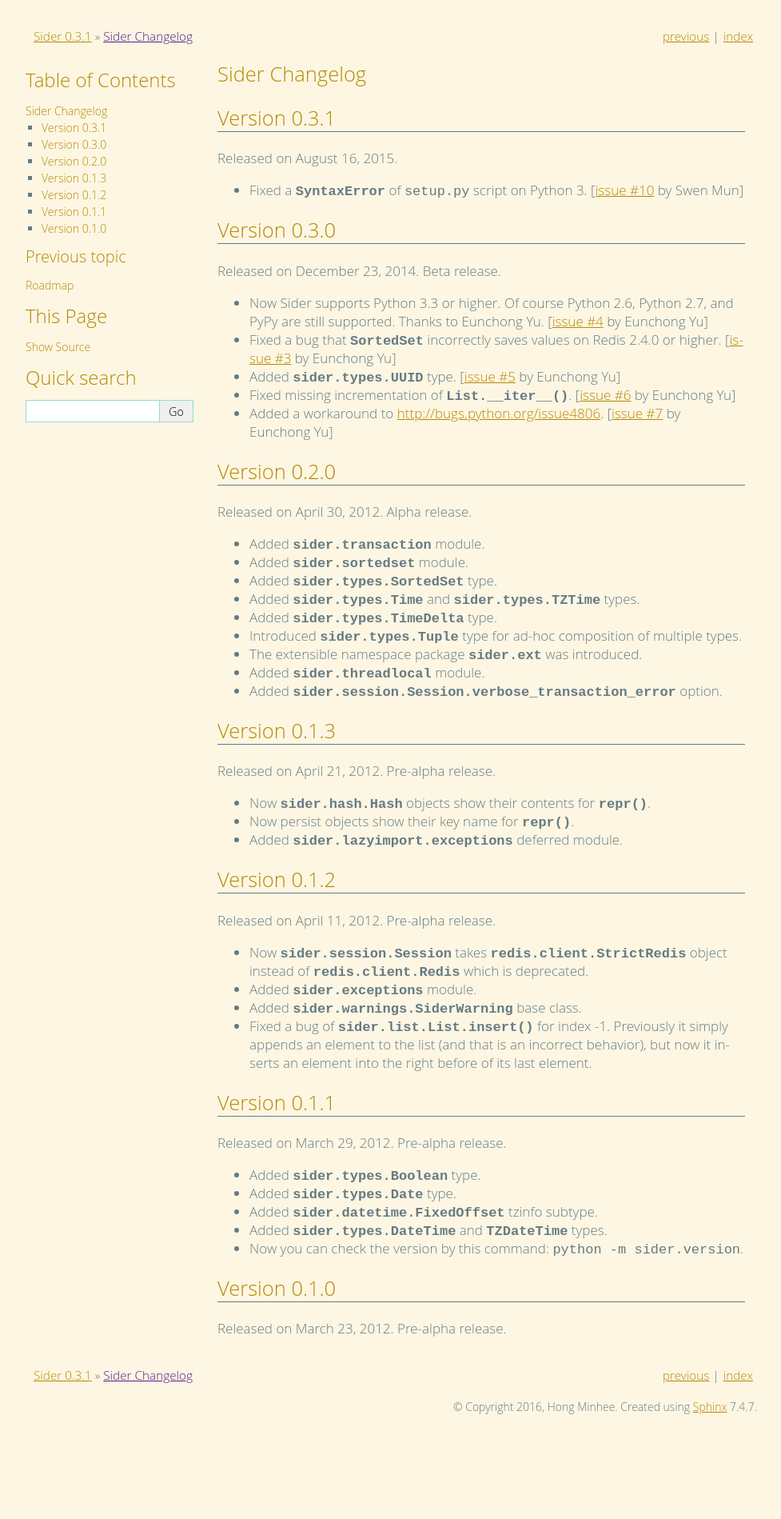
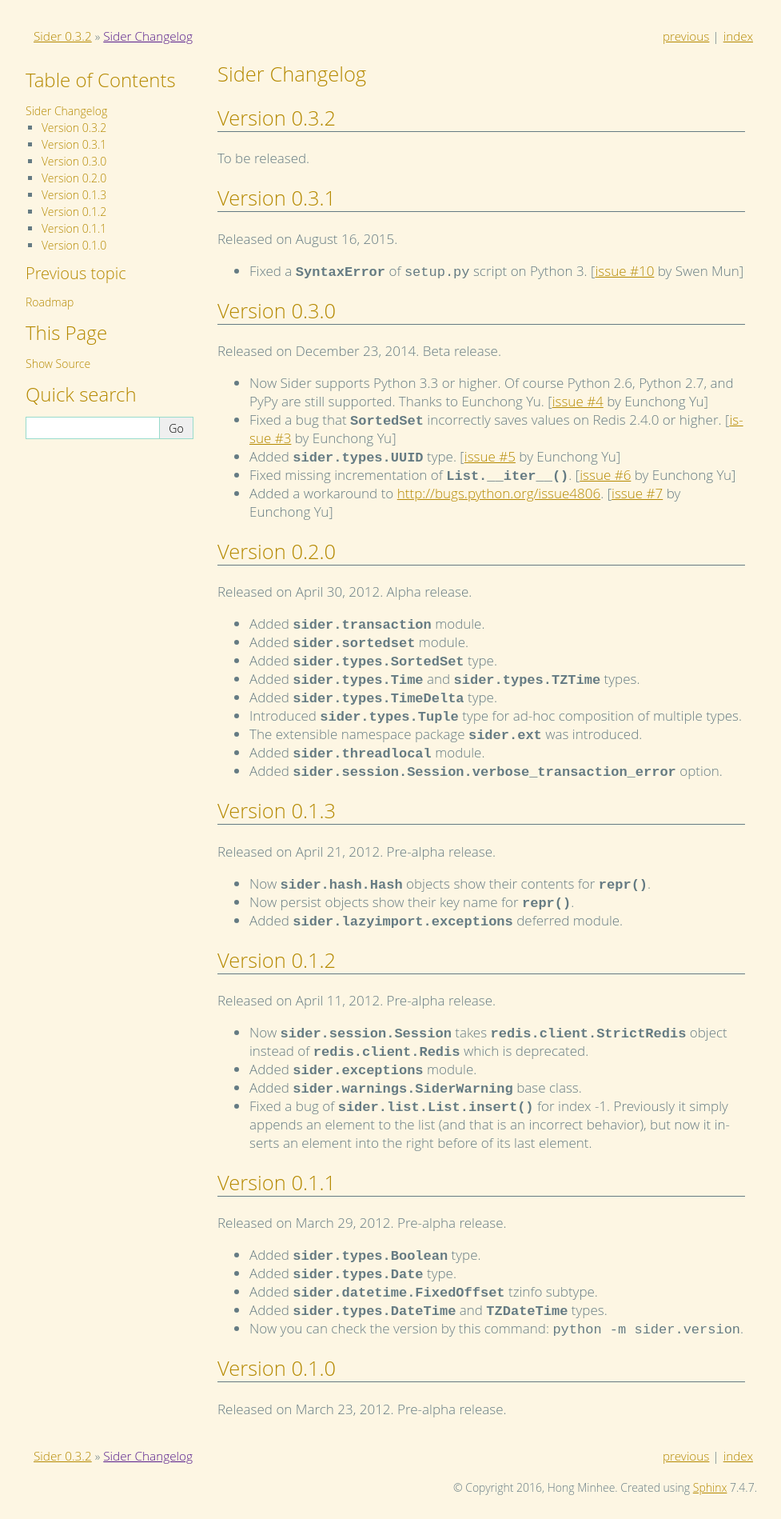
Before and after one commit to dahlia/sider, a Sphinx documentation site: the page built from docs/changes.rst, in a window 1280 px wide. Shown: the whole page at 80% size, without its empty margins (148-1125 px from the left). Built offline with Sphinx 7.4.7, drawn with Linux system fonts in a browser that asks for light colours; before the commit the page ends 1798 px from its top, so only the background shows below that.

Commit message:
Version bump

```diff
--- a/docs/changes.rst
+++ b/docs/changes.rst
@@ -1,5 +1,11 @@
 Sider Changelog
 ===============
+
+Version 0.3.2
+-------------
+
+To be released.
+
 
 Version 0.3.1
 -------------
--- a/sider/version.py
+++ b/sider/version.py
@@ -4,7 +4,7 @@
 """
 
 #: (:class:`tuple`) The triple of version numbers e.g. ``(1, 2, 3)``.
-VERSION_INFO = (0, 3, 1)
+VERSION_INFO = (0, 3, 2)
 
 #: (:class:`str`) The version string e.g. ``'1.2.3'``.
 VERSION = '{0}.{1}.{2}'.format(*VERSION_INFO)
```
